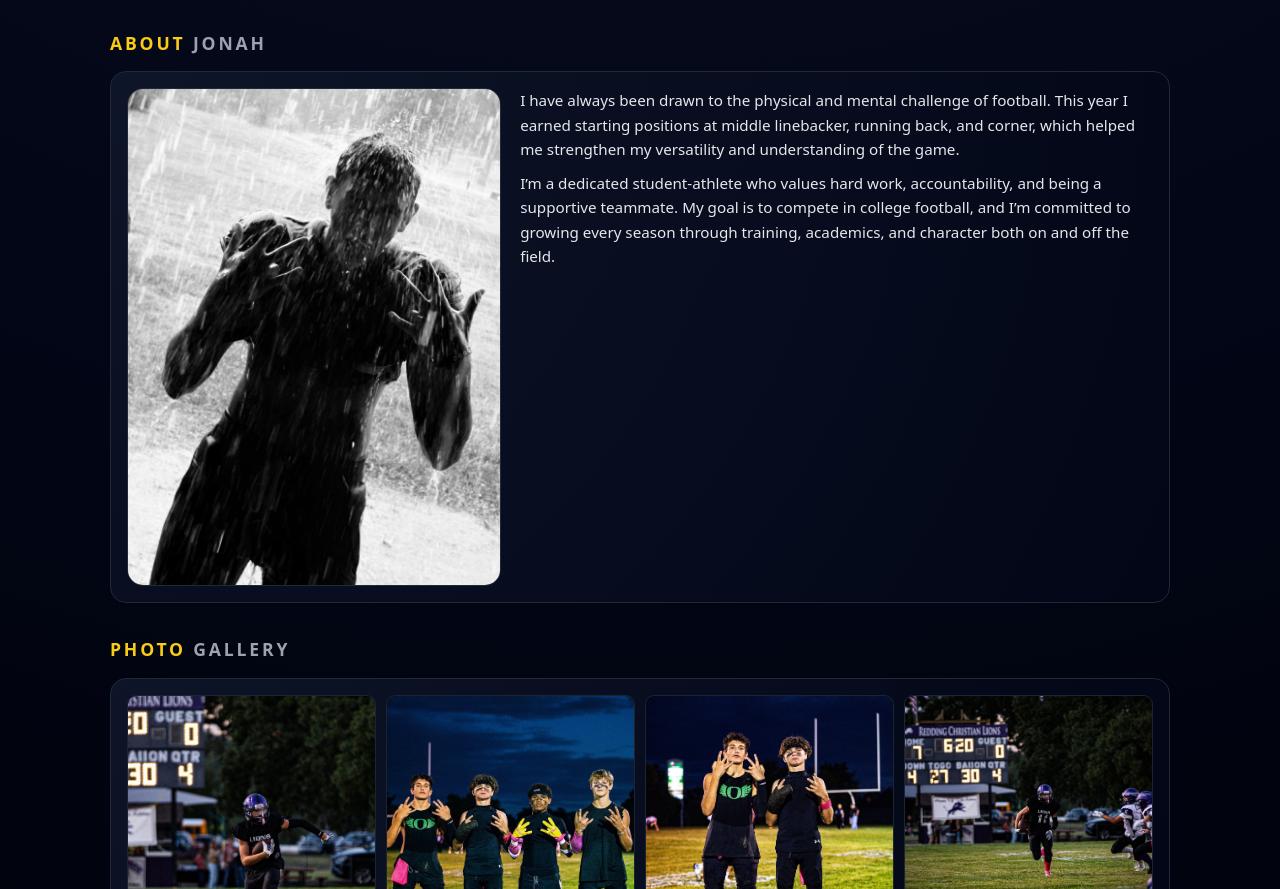
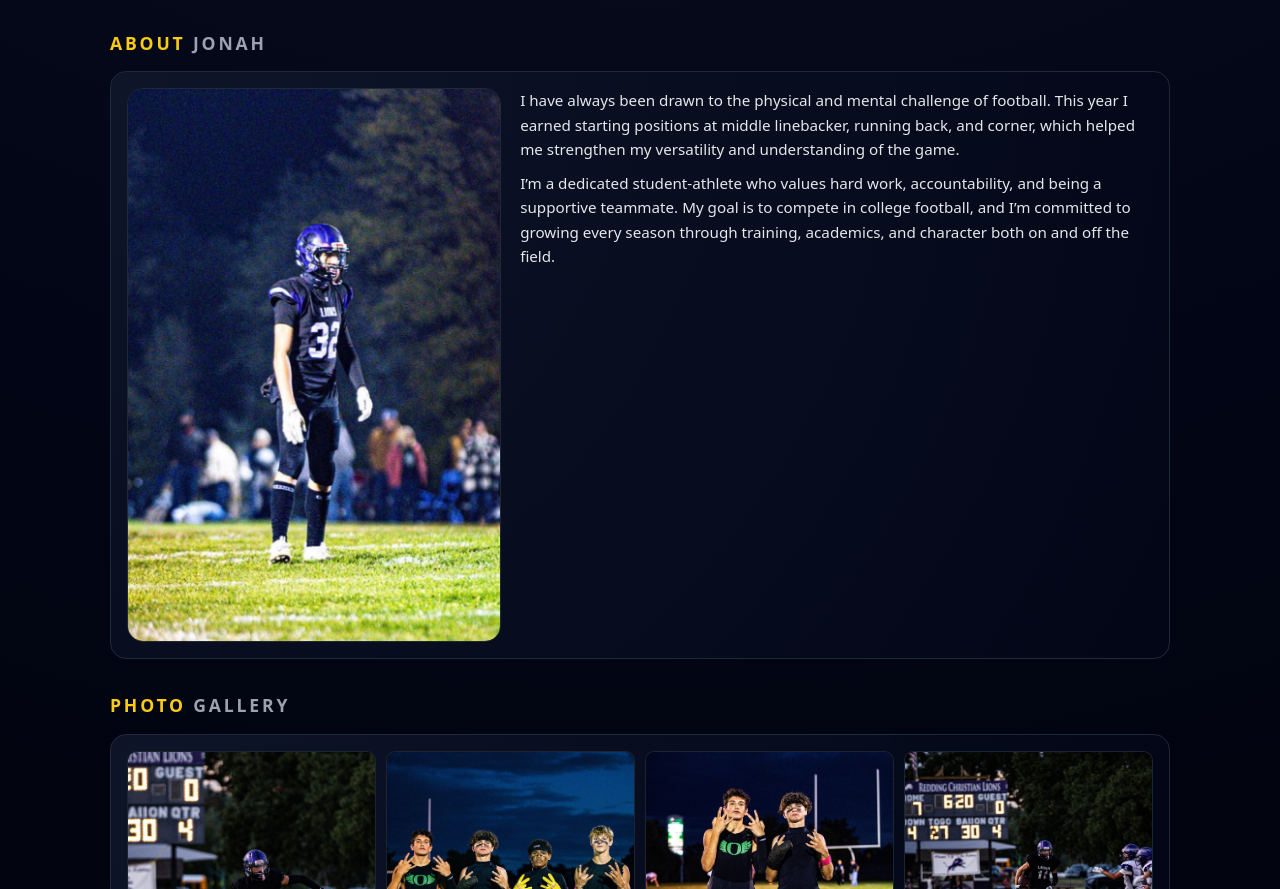
Before and after one commit to kitday85/Jonah-Football, a plain HTML site: page index.html in a window 1280 px wide. Shown: the part 1231-2120 px from the top of the page. Drawn offline with Linux system fonts and the light colour scheme.

Commit message:
Update index.html

```diff
--- a/index.html
+++ b/index.html
@@ -629,7 +629,7 @@
         <div class="bio-layout">
           <div class="bio-photo-wrap">
             <!-- BIO IMAGE -->
-            <img src="IMG_2358.JPG" alt="Jonah Day portrait" />
+            <img src="jonah.jpg" alt="Jonah Day portrait" />
           </div>
           <div class="bio">
             <p>
```
